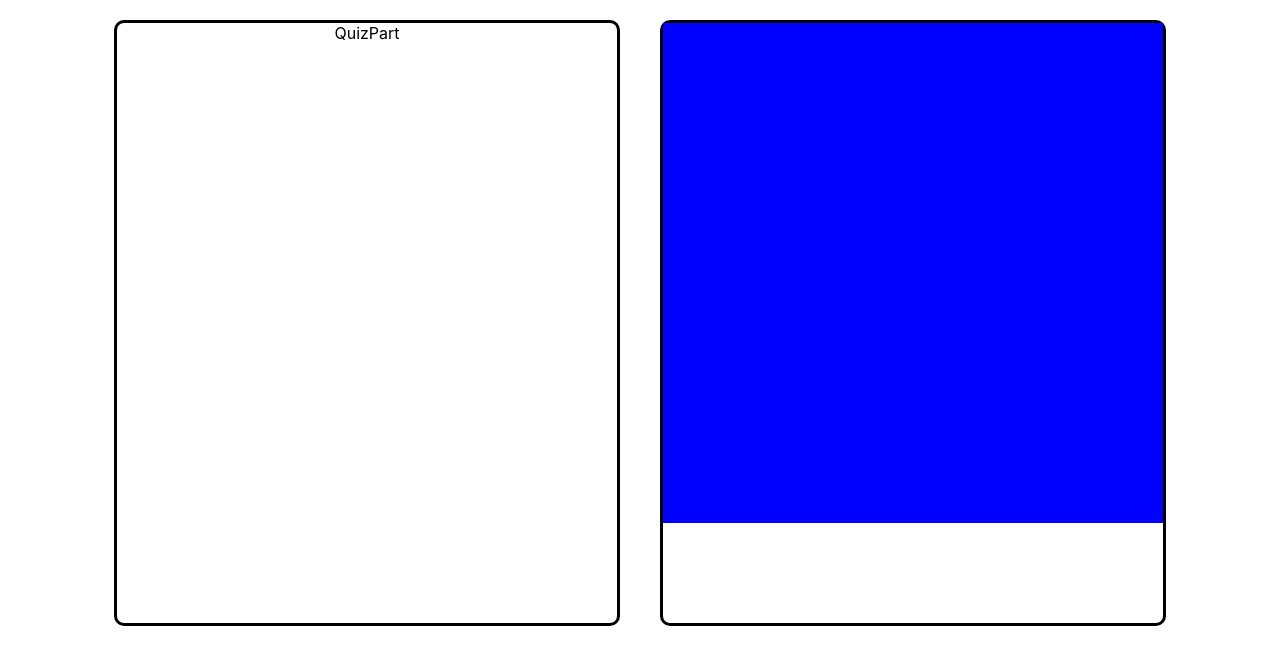
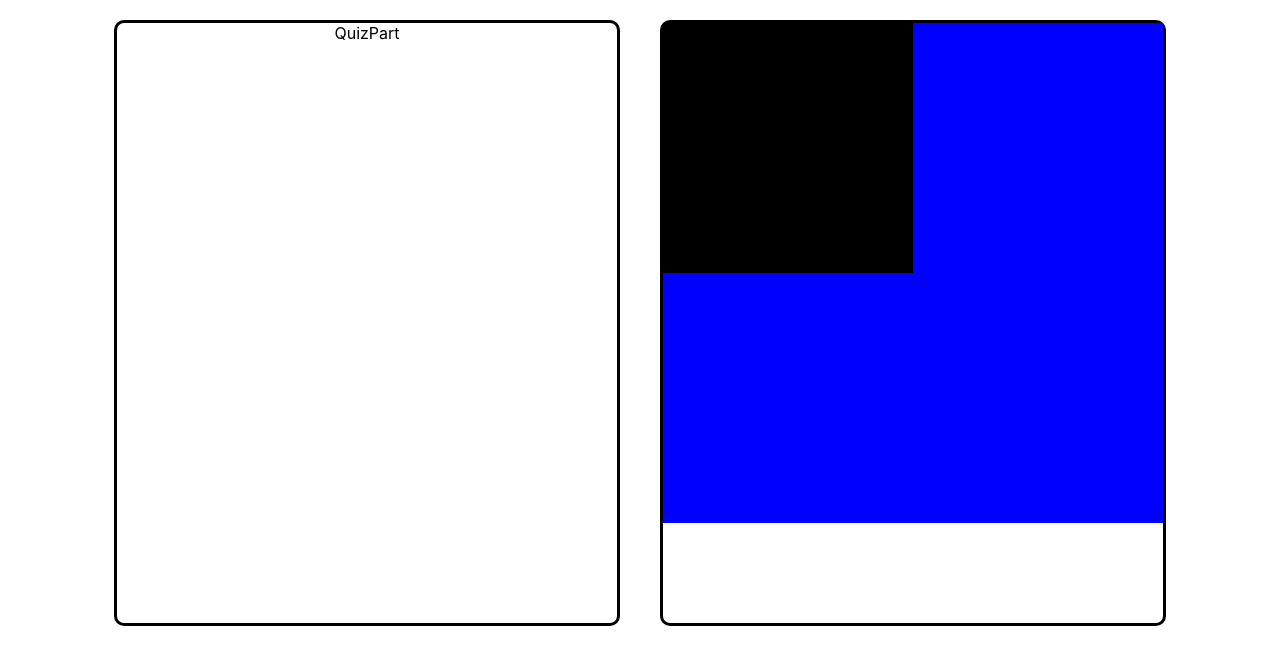
Before and after one commit to MartinUzunuv/my-app, a React (Create React App) app: page / in a window 1280 px wide. Shown: the top 664 px of the page. Built offline with nearby package versions, Linux system fonts and the light colour scheme.

Commit message:
UseEfect added

```diff
--- a/src/components/JengaPart.js
+++ b/src/components/JengaPart.js
@@ -1,27 +1,24 @@
-import React from 'react'
+import React, { useRef, useEffect  } from 'react'
 import './JengaPart.css'
 
 const JengaPart = () => {
-    const onClick = () => {
-        var canvas = document.getElementById('myCanvas');
-      var context = canvas.getContext('2d');
-      var centerX = canvas.width / 2;
-      var centerY = canvas.height / 2;
-      var radius = 70;
 
 
 
-      context.beginPath();
-      context.arc(centerX, centerY, radius, 0, 2 * Math.PI, false);
-      context.fillStyle = 'green';
-      context.fill();
-      context.lineWidth = 5;
-      context.strokeStyle = '#003300';
-      context.stroke();
-    }
+  const canvasRef = useRef(null)
+
+  useEffect(() => {
+    const canvas = canvasRef.current
+    const context = canvas.getContext('2d')
+    //Our first draw
+    context.fillStyle = '#000000'
+    context.fillRect(0, 0, context.canvas.width/2, context.canvas.height/2)
+  }, [])
+
+
   return (
     <div className='JengaPart'>
-        <canvas className='Canvas' id="myCanvas" width="500%" height="500%" onClick={onClick}></canvas>
+        <canvas ref={canvasRef} className='Canvas' id="myCanvas" width="500" height="500"></canvas>
     </div>
   )
 }
```
